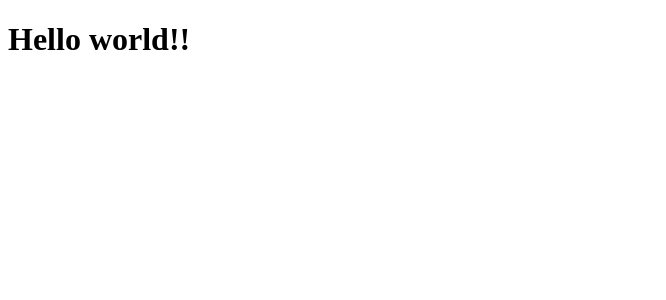
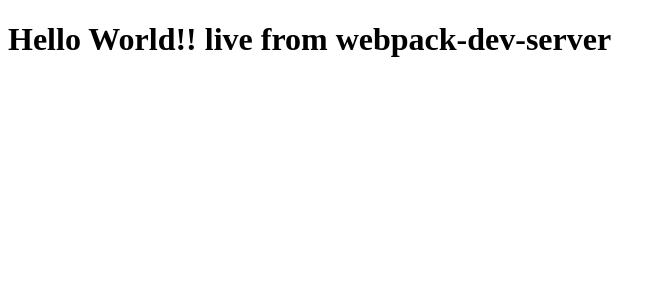
Before and after one commit to dkaksl/egghead-react-boilerplate, a React app: page / in a window 1280 px wide. Shown: the top 300 px of the page, without its empty margins (0-666 px from the left). Built offline with nearby package versions, Linux system fonts and the light colour scheme.

Commit message:
added webpack-dev-server

```diff
--- a/package.json
+++ b/package.json
@@ -5,7 +5,7 @@
   "main": "index.js",
   "scripts": {
     "build": "webpack --config webpack.config.prod.js",
-    "dev": "webpack --watch --config webpack.config.dev.js",
+    "dev": "webpack-dev-server --config webpack.config.dev.js",
     "test": "echo \"Error: no test specified\" && exit 1"
   },
   "author": "",
@@ -28,6 +28,7 @@
     "html-webpack-plugin": "^4.3.0",
     "webpack": "^4.43.0",
     "webpack-cli": "^3.3.11",
+    "webpack-dev-server": "^3.10.3",
     "webpack-merge": "^4.2.2"
   },
   "dependencies": {
--- a/src/App.js
+++ b/src/App.js
@@ -2,7 +2,7 @@
 
 class App extends React.Component {
     render() {
-        return <h1>Hello world!!</h1>
+        return <h1>Hello World!! live from webpack-dev-server</h1>
     }
 }
 
```
